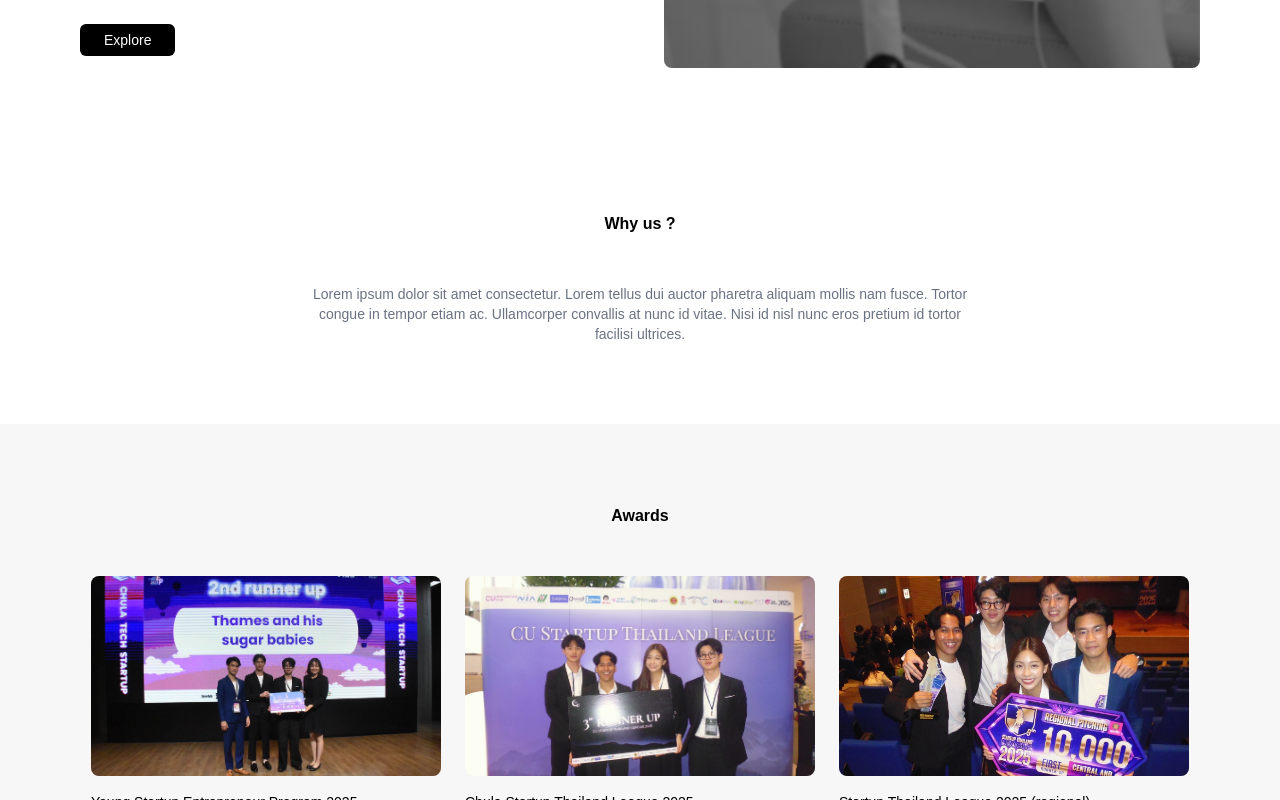
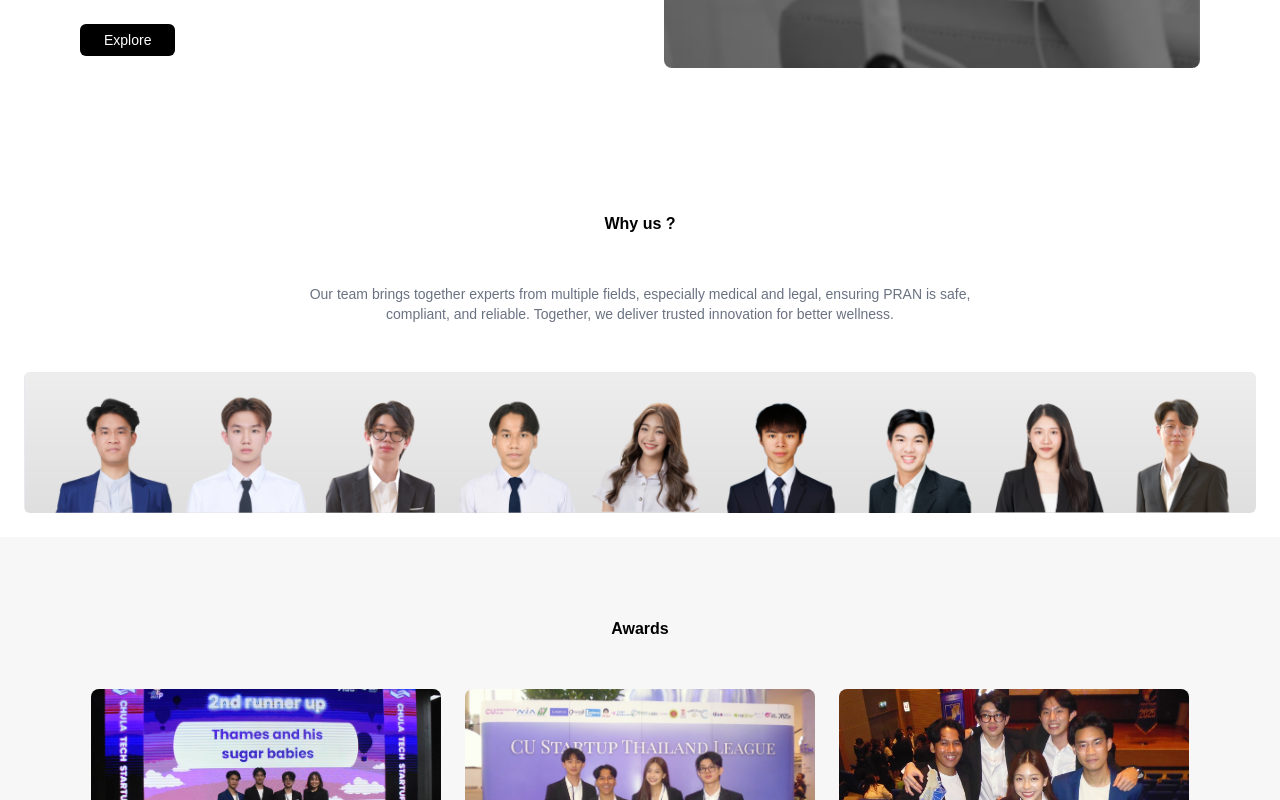
Before and after one commit to etarth/pran, a Next.js app: page / in a window 1280 px wide. Shown: the part 1260-2060 px from the top of the page. Built offline with nearby package versions, Linux system fonts and the light colour scheme.

Commit message:
chore: content

```diff
--- a/src/components/about-us/TeamMember.tsx
+++ b/src/components/about-us/TeamMember.tsx
@@ -180,7 +180,7 @@ const TeamMember = () => {
   return (
     <section className="py-16 md:py-20 bg-white min-h-screen md:min-h-0">
       <div className="flex flex-col gap-12 max-w-7xl mx-auto px-4 py-12">
-        <h2 className="text-black text-md font-bold text-center">Team Member</h2>
+        <h2 className="text-black text-md font-bold text-center">Our Founder</h2>
 
         {/* Mobile Version */}
         <div className="flex-1 w-full md:hidden flex flex-col justify-center min-h-[calc(100vh-12rem)]">
@@ -199,7 +199,7 @@ const TeamMember = () => {
                   <div
                     key={member.id}
                     className="flex-none w-full rounded-lg bg-gray-200 overflow-hidden snap-center relative"
-                    style={{ aspectRatio: '9/13' }}
+                    style={{ aspectRatio: '2/3' }}
                   >
                     <Image
                       src={member.image}
--- a/src/components/home/WhyUs.tsx
+++ b/src/components/home/WhyUs.tsx
@@ -1,17 +1,30 @@
 "use client";
 
 import React from "react";
+import Image from "next/image";
 
 const WhyUs = () => {
   return (
-    <section className="py-20 bg-white">
-      <div className="flex flex-col max-w-6xl mx-auto items-center gap-12">
-        <h2 className="text-black text-md font-bold">Why us ?</h2>
-        <p className="text-sm text-center text-gray-500 md:max-w-2xl max-w-xs"> Lorem ipsum dolor
-            sit amet consectetur. Lorem tellus dui auctor pharetra aliquam
-            mollis nam fusce. Tortor congue in tempor etiam ac. Ullamcorper
-            convallis at nunc id vitae. Nisi id nisl nunc eros pretium id tortor
-            facilisi ultrices.</p>
+    <section className="pt-20 pb-6 bg-white">
+      <div className="flex flex-col items-center gap-12">
+        <div className="flex flex-col max-w-6xl mx-auto items-center gap-12 px-4">
+          <h2 className="text-black text-md font-bold">Why us ?</h2>
+          <p className="text-sm text-center text-gray-500 md:max-w-2xl max-w-xs">
+            Our team brings together experts from multiple fields, especially
+            medical and legal, ensuring PRAN is safe, compliant, and reliable.
+            Together, we deliver trusted innovation for better wellness.
+          </p>
+        </div>
+
+        <div className="w-full px-6 rounded-md">
+          <Image
+            src="/images/overallTeam.png"
+            alt="Overall team"
+            width={1920}
+            height={600}
+            className="w-full h-auto object-cover rounded-md"
+          />
+        </div>
       </div>
     </section>
   );
```
Also changed, not shown: public/images/overallTeam.png (added).
